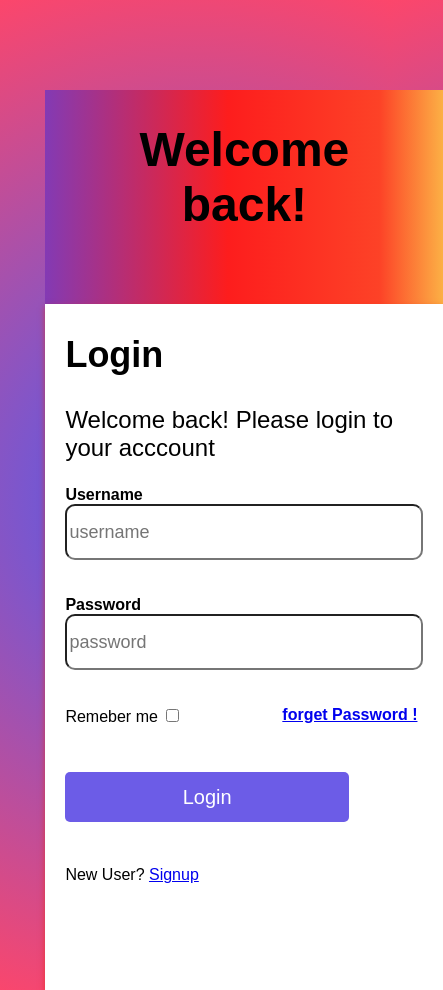
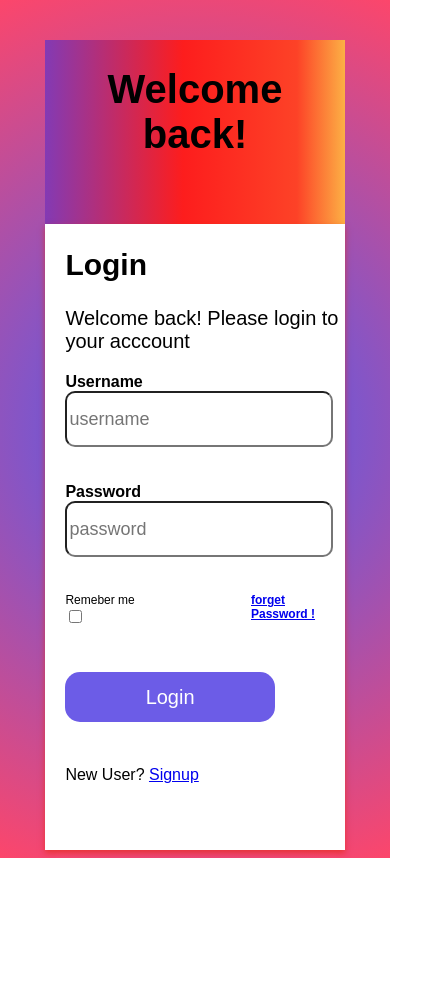
Before and after one commit to AbdulBaseer1939/task-03-html-css, a plain HTML site: page index.html in a window 390 px wide. Shown: the top 990 px of the page, 443 px wide, since content can reach past the window. After the commit the page ends 858 px from the top, so only its background shows below. Drawn offline with Linux system fonts and the light colour scheme.

Commit message:
Update style.css

```diff
--- a/style.css
+++ b/style.css
@@ -26,7 +26,7 @@ fieldset{
 }
 
 .login {
-    padding-bottom: 90px;
+    padding-bottom: 50px;
     width: 100%;
     font-family: sans-serif;
     background-color: #fff;
@@ -68,7 +68,7 @@ fieldset{
         background-color: #6c5ce7;
         color: #fff;
         border: none;
-        border-radius: 5px;
+        border-radius: 15px;
         font-size: 20px;
         margin-top: 10px;
         margin-bottom: 10px;
@@ -86,12 +86,27 @@ input.car {
     margin-left: 100px;
 }
 
-@media only screen and (max-width: 768px) {
+@media only screen and (max-width: 420px) {
     .container {
+        margin-right: -50px;
         flex-direction: column;
+        margin-top: -50px;
     }
-    .Welcome,
-    .login {
-        flex-basis: 100%;
+    .Welcome {
+        font-size: 20px;
     }
+    .login-header{
+        font-size: 20px;
+     }
+    input.car {
+        width: 100%;
+    }
+
+.ck div{
+    font-size: 12px;
 }
+.button{
+    width: 80%;
+    margin-left: 100px;
+}
+}
```
